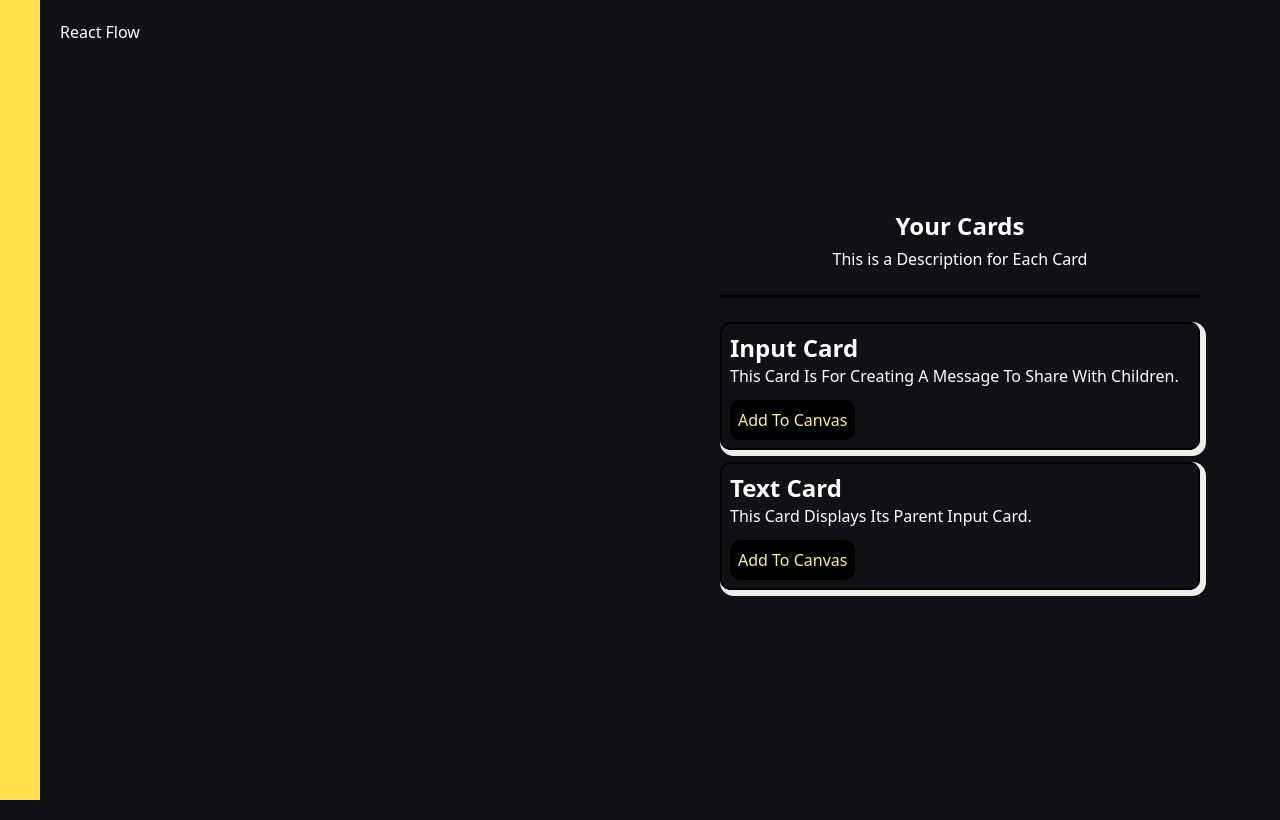
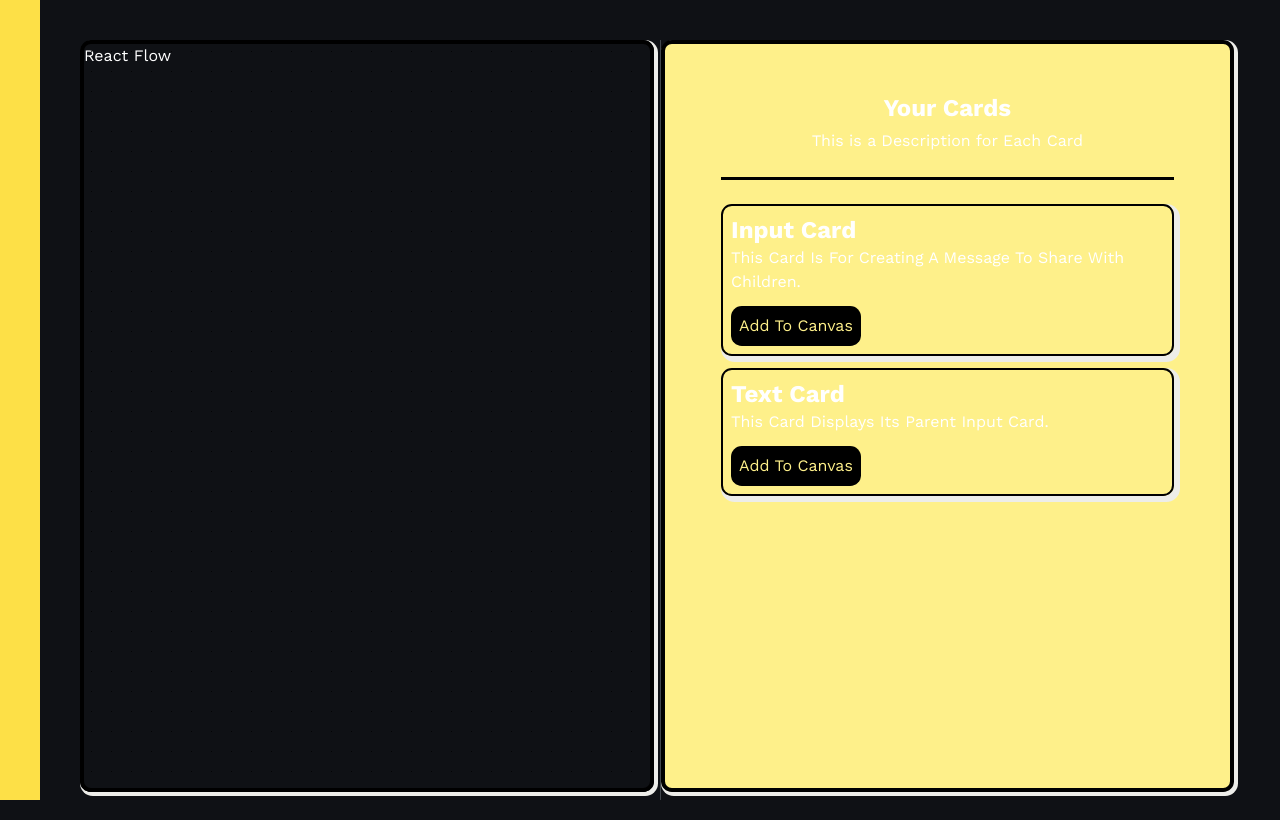
Before and after one commit to mohammad-k13/flow-mate, a Next.js app: page /dashboard in a window 1280 px wide. Built offline with nearby package versions, Linux system fonts and the light colour scheme.

Commit message:
TASK - Add workflow

```diff
--- a/app/dashboard/page.tsx
+++ b/app/dashboard/page.tsx
@@ -19,19 +19,32 @@
 
 // export default Dashboard
 
-import Slack from "@/components/layout/slack";
+import { ResizableHandle, ResizablePanel, ResizablePanelGroup } from "@/components/ui/resizable";
 import CanvasSideBar from "@/components/workFlow/side-bar";
 import WorkFlowCanvas from "@/components/workFlow/workflow-canvas";
 import React from "react";
 
 const Dashboard = () => {
   return (
-    <div className="w-full h-full">
-      <Slack className="h-full">
-        <WorkFlowCanvas />
-        <CanvasSideBar />
-      </Slack>
-    </div>
+    <section className="w-full h-screen p-5 font-work-sans">
+      <ResizablePanelGroup direction="horizontal" className="">
+        <ResizablePanel className="rounded-md">
+          <main className="w-[99%] h-[99%] border-4 border-black rounded-md shadow-2">
+            <WorkFlowCanvas />
+          </main>
+        </ResizablePanel>
+
+        <ResizableHandle />
+
+        <ResizablePanel>
+          <main
+            className="w-[99%] h-[99%] border-4 border-black rounded-md shadow-2 bg-yellow-200"
+          >
+            <CanvasSideBar />
+          </main>
+        </ResizablePanel>
+      </ResizablePanelGroup>
+    </section>
   );
 };
 
```
